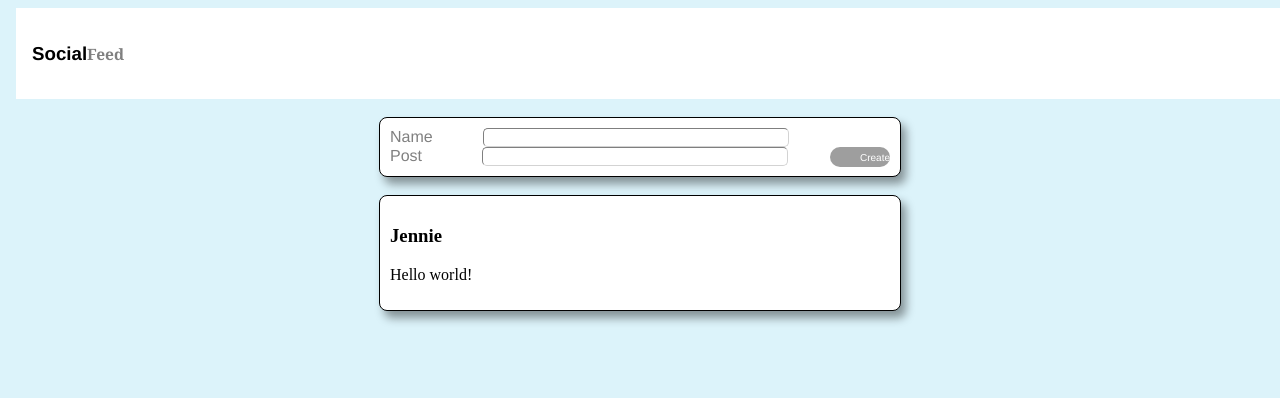
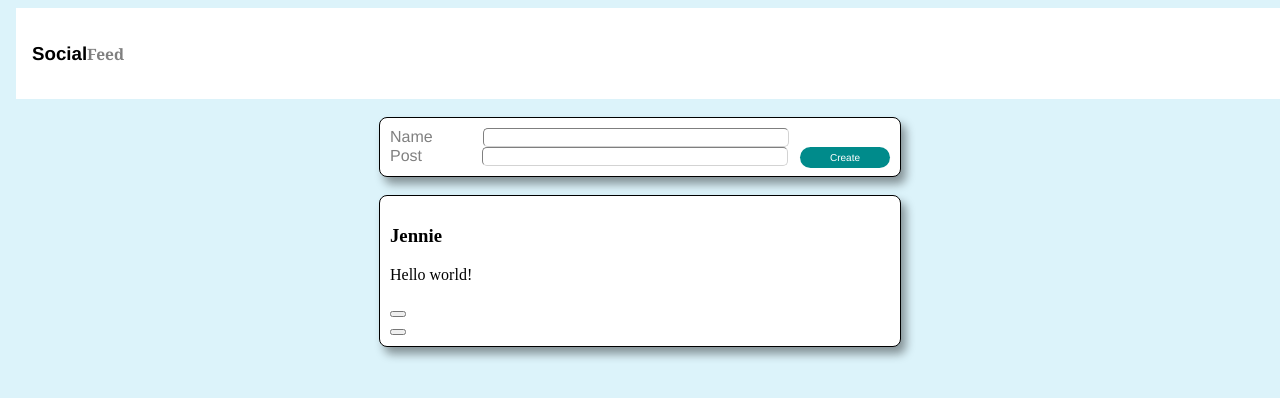
Before and after one commit to SuJuHarper83/Social-Feed-Project, a React (Create React App) app: page / in a window 1280 px wide. Shown: the top 398 px of the page. Built offline with nearby package versions, Linux system fonts and the light colour scheme; grey boxes are pictures that could not be loaded.

Commit message:
fixed Like Buttons, began Button functions

```diff
--- a/src/App.css
+++ b/src/App.css
@@ -83,3 +83,29 @@ body {
     padding-right: 30px;
     border-radius: 20px;
 }
+
+.likeButton {
+    background: url(../src/Components/LikeButtons/assets/like.png) no-repeat;
+    border: none;
+    width: 20px;
+    height: 20px;
+    float: right
+ }
+
+ .dislikeButton {
+    background: url(../src/Components/LikeButtons/assets/dislike.png) no-repeat;
+    border: none;
+    width: 20px;
+    height: 20px;
+    float: right
+ }
+
+ .activeLike {
+    width: auto;
+ }
+ .activeDislike {
+    width: auto;
+ }
+ .inactive{
+    width: auto;
+ }
--- a/src/Components/CreatePost/CreatePost.jsx
+++ b/src/Components/CreatePost/CreatePost.jsx
@@ -8,7 +8,6 @@
 // and update the App.js state variable with the new array.
 
 import React, { useState } from 'react';
-import LikeButtons from '../LikeButtons/LikeButtons';
 
 const CreatePostForm = (props) => {
 
@@ -20,8 +19,6 @@ const CreatePostForm = (props) => {
         let newPost = {
             name: name,
             post: post,
-            like: likeButton,
-            dislike: dislikeButton,
         };
         console.log(newPost);
         props.createNewPostProperty(newPost)
@@ -36,6 +33,9 @@ return (
             <label className='Post'>Post</label>
             <input type="post" className="form-control-name" value={post} onChange={(event) => setPost(event.target.value)}/>
             <button type="create" className="btn-btn-primary">Create</button>
+            <br />
+
+
         </div>
     </form>
  );
--- a/src/Components/LikeButtons/LikeButtons.css
+++ /dev/null
@@ -1,6 +0,0 @@
-button {
-   background: url(public\assets\19-190093_microsoft-clipart-thumbs-up-youtube-like-button-png.png) no-repeat;
-   border: none;
-   width: 20px;
-   height: 20px;
-}
--- a/src/Components/LikeButtons/LikeButtons.jsx
+++ b/src/Components/LikeButtons/LikeButtons.jsx
@@ -10,25 +10,26 @@
 // just decide where and how you would like them to display on each individual post!
 
 import { useState } from 'react'
-import './LikeButtons.css'
 
 const LikeButtons = (props) => {
 
     const [likeButton, setLikeButton] = useState('inactive');
     const [dislikeButton, setDislike] = useState('inactive');
 
-    function handleLike(event){
+    function handleLike(likeButton){
         if (likeButton === 'inactive'){
-            setLikeButton('active');
+            setLikeButton('activeLike');
+            setDislike('inactive');
         }
         else{
             setLikeButton('inactive');
         }
 }
 
-    function handleDislike(event){
+    function handleDislike(dislikeButton){
         if (dislikeButton === 'inactive'){
-            setDislike('active');
+            setDislike('activeDislike');
+            setLikeButton('inactive');
         }
         else{
             setDislike('inactive');
@@ -38,10 +39,10 @@ const LikeButtons = (props) => {
     return (
         <div>
             <div>
-                <button className={likeButton} onClick={(event) => handleLike}>{props.likeButton}</button>
+                <button className={likeButton} onClick={handleLike}>{props.likeButton}</button>
             </div>
             <div>
-                <button className={dislikeButton} onClick={(event) => handleDislike}>{props.dislikeButton}</button>
+                <button className={dislikeButton} onClick={handleDislike}>{props.dislikeButton}</button>
             </div>
         </div>
     )
--- a/src/Components/Post/Post.jsx
+++ b/src/Components/Post/Post.jsx
@@ -3,15 +3,14 @@
 
 // Then, utilize the “map” higher order array method to map each post to its own Post component.
 // This is done in the app.jsx file
-
+import LikeButtons from "../LikeButtons/LikeButtons";
 const Posts = (props) => {
     return (
         <div>
             <h3>{props.post.name}</h3>
             <p>{props.post.post}</p>
             {/*  call our button component here */}
-            <p>{props.post.likeButton}</p>
-            <p>{props.post.dislikeButton}</p>
+            <LikeButtons />
         </div>
 
   );
```
Also changed, not shown: src/Components/LikeButtons/assets/dislike.png (renamed from public/assets/dislike.png), src/Components/LikeButtons/assets/like.png (renamed from public/assets/like.png).
